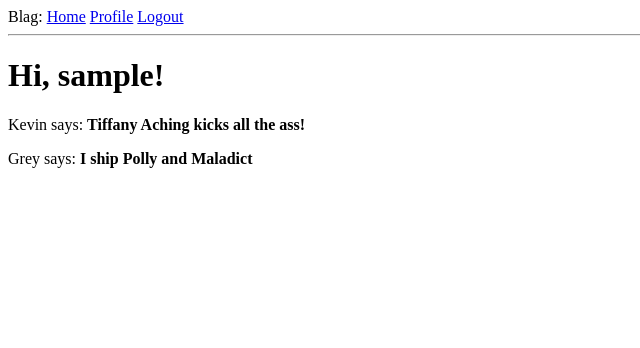
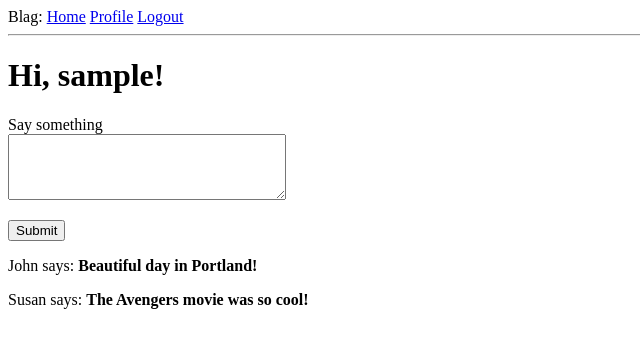
Before and after one commit to shislgrey/flasktask, a Flask app: page / in a window 1280 px wide. Shown: the top 348 px of the page, without its empty margins (0-640 px from the left). Run offline with Flask 3, Linux system fonts and the light colour scheme; the visitor is signed in with stand-in values (Sample User, id 1); data comes from the database, SQL or seed files in the repository; both versions use the stored data as it was after the commit.

Commit message:
added posting ability

```diff
--- a/app/forms.py
+++ b/app/forms.py
@@ -49,3 +49,7 @@ class EditProfileForm(FlaskForm):
 
 class EmptyForm(FlaskForm):
     submit = SubmitField('Submit')
+
+class PostForm(FlaskForm):
+    post = TextAreaField('Say something', validators=[DataRequired(), Length(min=1, max=140)])
+    submit = SubmitField('Submit')
--- a/app/routes.py
+++ b/app/routes.py
@@ -1,29 +1,35 @@
 from flask import render_template
 from app import app, db
-from app.forms import LoginForm, RegistrationForm, EditProfileForm, EmptyForm
+from app.forms import LoginForm, RegistrationForm, EditProfileForm, EmptyForm, PostForm
 from flask import render_template, flash, redirect, url_for, request
 from flask_login import current_user, login_user, logout_user, login_required
 import sqlalchemy as sa
-from app.models import User
+from app.models import User, Post
 from urllib.parse import urlsplit
 from datetime import datetime, timezone
 
-@app.route('/')
-@app.route('/index')
+@app.route('/', methods=['GET', 'POST'])
+@app.route('/index', methods=['GET', 'POST'])
 @login_required
 def index():
-    user = {'username': 'Terry'}
+    form = PostForm()
+    if form.validate_on_submit():
+        post = Post(body=form.post.data, author=current_user)
+        db.session.add(post)
+        db.session.commit()
+        flash('Your post is now live!')
+        return redirect(url_for('index'))
     posts = [
         {
-            'author': {'username': 'Kevin'},
-            'body': 'Tiffany Aching kicks all the ass!'
+            'author': {'username': 'John'},
+            'body': 'Beautiful day in Portland!'
         },
         {
-            'author': {'username': 'Grey'},
-            'body': 'I ship Polly and Maladict'
+            'author': {'username': 'Susan'},
+            'body': 'The Avengers movie was so cool!'
         }
     ]
-    return render_template('index.html', title='Home', user=user, posts=posts)
+    return render_template("index.html", title='Home Page', form=form, posts=posts)
 @app.route('/login', methods=['GET', 'POST'])
 def login():
     if current_user.is_authenticated:
--- a/app/templates/index.html
+++ b/app/templates/index.html
@@ -1,26 +1,16 @@
-<!-- <!DOCTYPE html>
-<html>
-  <head>
-    {% if title %}
-    <title>{{ title }} - Blagoblag</title>
-    {% else %}
-    <title>Welcome to My Blag!</title>
-    {% endif %}
-  </head>
-  <body>
-    <h1>Hello, {{ user.username }}!</h1>
-    {% for post in posts %}
-    <div>
-      <p>{{ post.author.username }} says: <b>{{ post.body }}</b></p>
-    </div>
-    {% endfor %}
-  </body>
-</html> -->
-
 {% extends "base.html" %} {% block content %}
 <h1>Hi, {{ current_user.username }}!</h1>
+<form action="" method="post">
+  {{ form.hidden_tag() }}
+  <p>
+    {{ form.post.label }}<br />
+    {{ form.post(cols=32, rows=4) }}<br />
+    {% for error in form.post.errors %}
+    <span style="color: red">[{{ error }}]</span>
+    {% endfor %}
+  </p>
+  <p>{{ form.submit() }}</p>
+</form>
 {% for post in posts %}
-<div>
-  <p>{{ post.author.username }} says: <b>{{ post.body }}</b></p>
-</div>
+<p>{{ post.author.username }} says: <b>{{ post.body }}</b></p>
 {% endfor %} {% endblock %}
```
Also changed, not shown: app.db.
